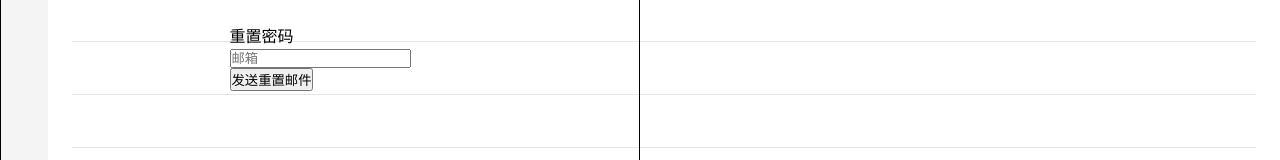
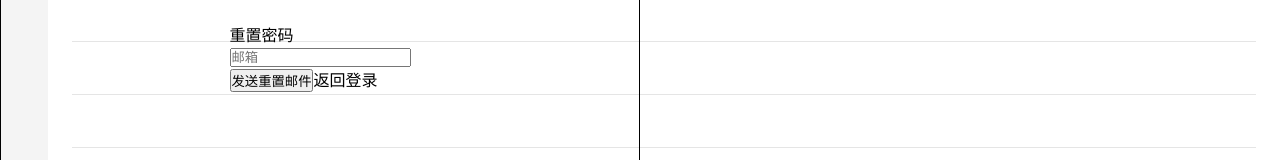
Before and after one commit to cmokj/todolist-project, a React (Create React App) app: page / in a window 1280 px wide. Both pictures are taken after a click on the link "忘记密码？". Shown: the part 343-503 px from the top of the page. Built offline with nearby package versions, Linux system fonts and the light colour scheme; what leancloud-storage would draw is missing.

Commit message:
完善返回登录功能

```diff
--- a/src/SignUpForm.js
+++ b/src/SignUpForm.js
@@ -50,7 +50,7 @@ export default class SignUpForm extends Component {
                     </div>
                     <button type="submit"
                         onClick={this.signUp.bind(this)}>注册</button>
-                    <a href="#">返回登录</a>
+                    <a href="#" onClick={this.props.returnToSignIn.bind(this)}>返回登录</a>
                 </form>
             </div>
         )
--- a/src/UserDialog.js
+++ b/src/UserDialog.js
@@ -42,6 +42,16 @@ export default class UserDialog extends Component {
         e.preventDefault();
         sendPasswordResetEmail(this.state.formData.email);
     }
+    returnToSignInOrSignUp() {
+        let stateCopy = JSON.parse(JSON.stringify(this.state));
+        stateCopy.selectedTab = 'signInOrSignUp';
+        this.setState(stateCopy);
+    }
+    returnToSignIn() {
+        let stateCopy = JSON.parse(JSON.stringify(this.state));
+        stateCopy.selected = 'signIn';
+        this.setState(stateCopy);
+    }
     render() {
         let signInOrSignUp = (
             <div className="signInOrSignUp">
@@ -63,6 +73,7 @@ export default class UserDialog extends Component {
                         : <SignUpForm onChange={this.ToSignIn.bind(this)}
                             formData={this.state.formData}
                             changeFormData={this.changeFormData.bind(this)}
+                            returnToSignIn={this.returnToSignIn.bind(this)}
                         />}
                 </div>
             </div>
@@ -79,6 +90,7 @@ export default class UserDialog extends Component {
                     </div>
                     <div className="row actions">
                         <button type="submit">发送重置邮件</button>
+                        <a href="#" onClick={this.returnToSignInOrSignUp.bind(this)}>返回登录</a>
                     </div>
                 </form>
             </div>
```
